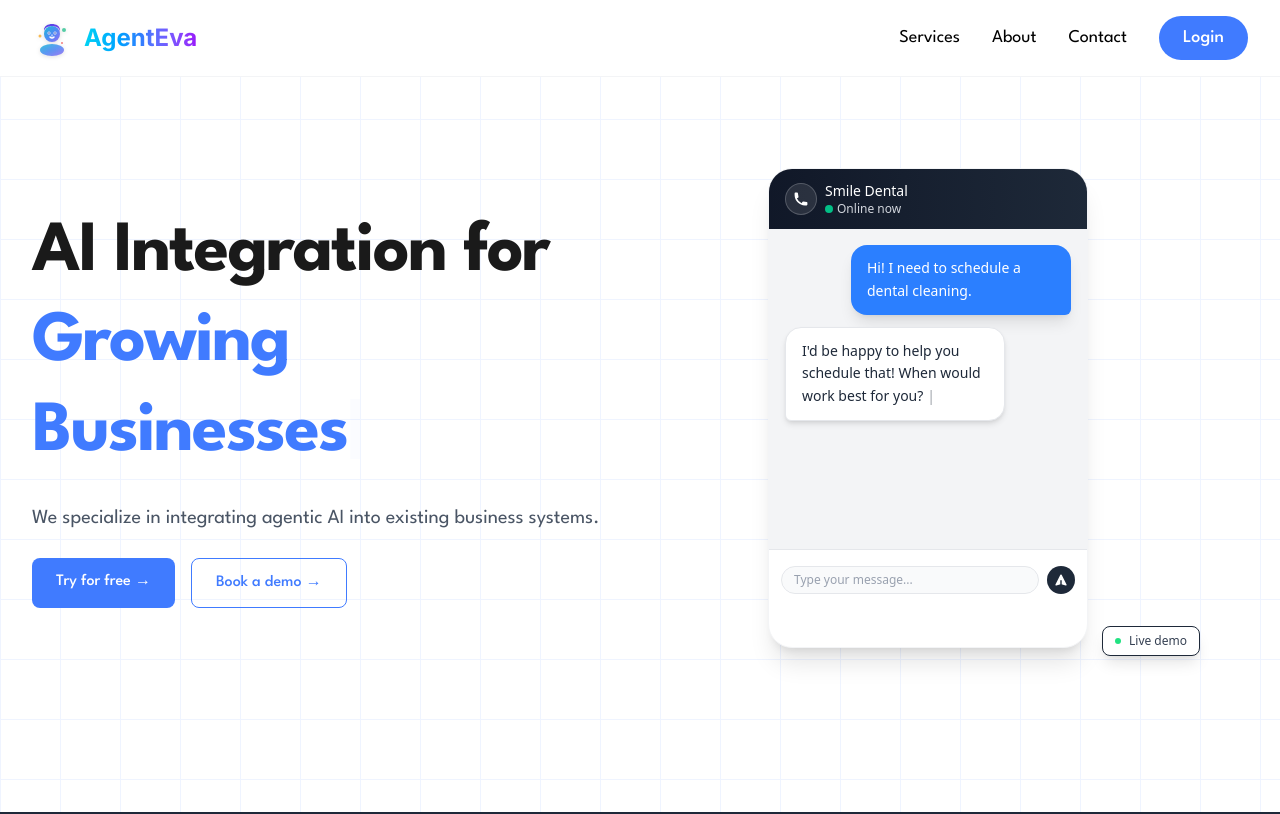
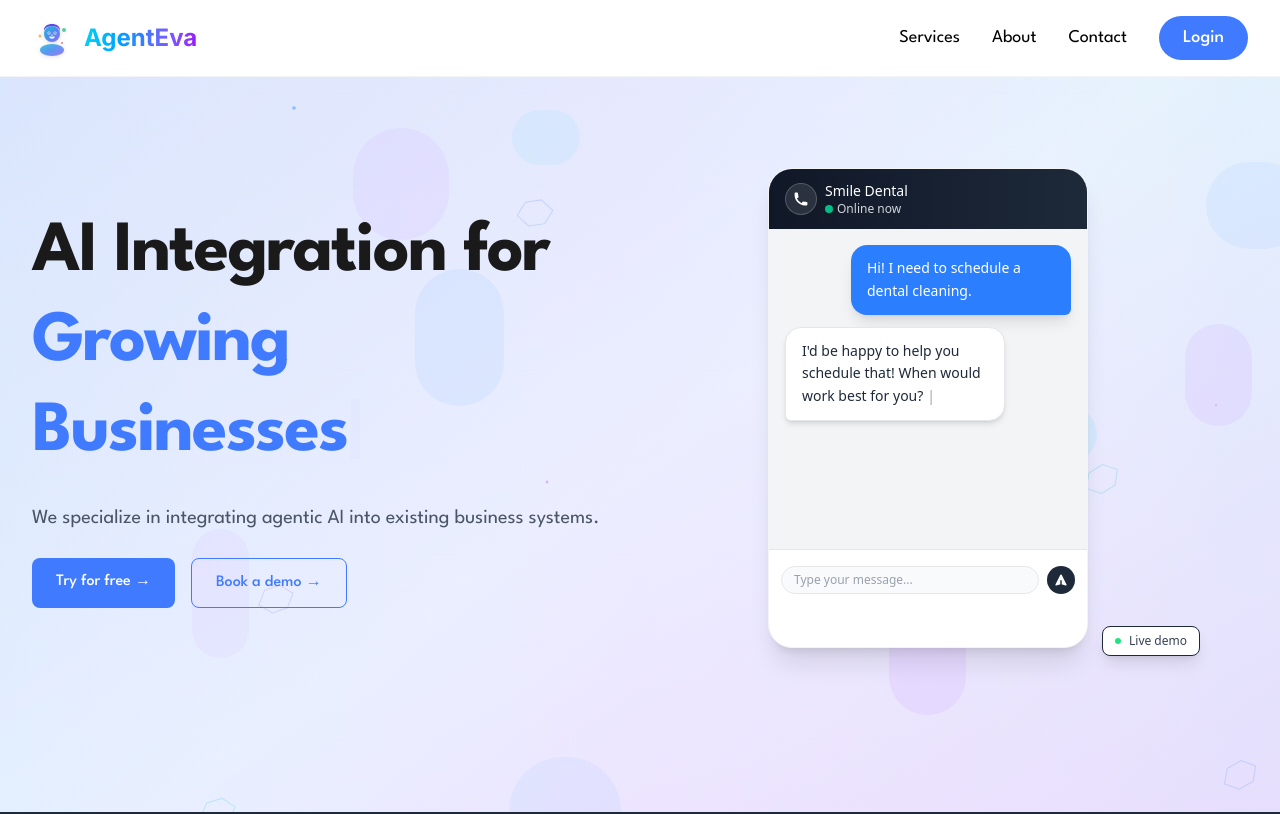
Before and after one commit to benpbooth/AlphaWorx, a Next.js app: page / in a window 1280 px wide. Shown: the top 814 px of the page. Built offline with nearby package versions, Linux system fonts and the light colour scheme.

Commit message:
Add futuristic moving background with animated particles, geometric shapes, and dynamic gradients

```diff
--- a/app/components/sections/Hero.tsx
+++ b/app/components/sections/Hero.tsx
@@ -89,17 +89,136 @@ const Hero: React.FC<HeroProps> = () => {
 
 
            return (
-          <section className="relative min-h-screen bg-white overflow-hidden">
-            {/* Checkered grid background (upright, non-animated) */}
-            <div className="absolute inset-0 opacity-[0.08] pointer-events-none">
-              <div
-                className="absolute inset-0"
-                style={{
-                  backgroundImage: `linear-gradient(0deg, #407bff 1px, transparent 1px), linear-gradient(90deg, #407bff 1px, transparent 1px)`,
-                  backgroundSize: '60px 60px',
-                  backgroundPosition: '0 0'
-                }}
-              />
+          <section className="relative min-h-screen bg-gradient-to-br from-slate-50 via-blue-50 to-purple-50 overflow-hidden">
+            {/* Futuristic Moving Background */}
+            <div className="absolute inset-0 pointer-events-none">
+              {/* Animated gradient overlay */}
+              <div className="absolute inset-0 bg-gradient-to-r from-blue-500/5 via-purple-500/5 to-cyan-500/5">
+                <motion.div
+                  className="absolute inset-0 bg-gradient-to-br from-blue-600/10 via-transparent to-purple-600/10"
+                  animate={{
+                    backgroundPosition: ['0% 0%', '100% 100%', '0% 0%'],
+                  }}
+                  transition={{
+                    duration: 20,
+                    repeat: Infinity,
+                    ease: "linear"
+                  }}
+                />
+              </div>
+
+              {/* Floating geometric shapes */}
+              {Array.from({ length: 12 }).map((_, i) => (
+                <motion.div
+                  key={i}
+                  className={`absolute rounded-full ${
+                    i % 3 === 0 ? 'bg-blue-400/20' : i % 3 === 1 ? 'bg-purple-400/20' : 'bg-cyan-400/20'
+                  }`}
+                  style={{
+                    width: `${Math.random() * 100 + 50}px`,
+                    height: `${Math.random() * 100 + 50}px`,
+                    left: `${Math.random() * 100}%`,
+                    top: `${Math.random() * 100}%`,
+                  }}
+                  animate={{
+                    x: [0, Math.random() * 200 - 100, 0],
+                    y: [0, Math.random() * 200 - 100, 0],
+                    scale: [1, Math.random() * 0.5 + 0.8, 1],
+                    opacity: [0.3, 0.7, 0.3],
+                  }}
+                  transition={{
+                    duration: Math.random() * 10 + 15,
+                    repeat: Infinity,
+                    ease: "easeInOut",
+                    delay: Math.random() * 5,
+                  }}
+                />
+              ))}
+
+              {/* Moving particles */}
+              {Array.from({ length: 20 }).map((_, i) => (
+                <motion.div
+                  key={`particle-${i}`}
+                  className={`absolute w-2 h-2 rounded-full ${
+                    i % 4 === 0 ? 'bg-blue-500' : i % 4 === 1 ? 'bg-purple-500' : i % 4 === 2 ? 'bg-cyan-500' : 'bg-indigo-500'
+                  }`}
+                  style={{
+                    left: `${Math.random() * 100}%`,
+                    top: `${Math.random() * 100}%`,
+                  }}
+                  animate={{
+                    x: [0, Math.random() * 400 - 200],
+                    y: [0, Math.random() * 400 - 200],
+                    opacity: [0, 1, 0],
+                    scale: [0, 1, 0],
+                  }}
+                  transition={{
+                    duration: Math.random() * 8 + 12,
+                    repeat: Infinity,
+                    ease: "easeInOut",
+                    delay: Math.random() * 10,
+                  }}
+                />
+              ))}
+
+              {/* Animated grid lines */}
+              <svg className="absolute inset-0 w-full h-full opacity-10" viewBox="0 0 1000 1000">
+                <defs>
+                  <pattern id="futuristicGrid" x="0" y="0" width="100" height="100" patternUnits="userSpaceOnUse">
+                    <motion.path
+                      d="M 100 0 L 0 0 0 100"
+                      fill="none"
+                      stroke="url(#gridGradient)"
+                      strokeWidth="1"
+                      initial={{ pathLength: 0, opacity: 0 }}
+                      animate={{ pathLength: 1, opacity: [0, 0.5, 0] }}
+                      transition={{
+                        duration: 4,
+                        repeat: Infinity,
+                        ease: "easeInOut",
+                        delay: Math.random() * 2,
+                      }}
+                    />
+                  </pattern>
+                  <linearGradient id="gridGradient" x1="0%" y1="0%" x2="100%" y2="100%">
+                    <stop offset="0%" stopColor="#3B82F6" />
+                    <stop offset="50%" stopColor="#8B5CF6" />
+                    <stop offset="100%" stopColor="#06B6D4" />
+                  </linearGradient>
+                </defs>
+                <rect width="100%" height="100%" fill="url(#futuristicGrid)" />
+              </svg>
+
+              {/* Floating hexagons */}
+              {Array.from({ length: 6 }).map((_, i) => (
+                <motion.div
+                  key={`hex-${i}`}
+                  className="absolute"
+                  style={{
+                    left: `${Math.random() * 100}%`,
+                    top: `${Math.random() * 100}%`,
+                  }}
+                  animate={{
+                    rotate: [0, 360],
+                    x: [0, Math.random() * 100 - 50, 0],
+                    y: [0, Math.random() * 100 - 50, 0],
+                  }}
+                  transition={{
+                    duration: Math.random() * 20 + 25,
+                    repeat: Infinity,
+                    ease: "linear",
+                  }}
+                >
+                  <svg width="40" height="40" viewBox="0 0 40 40" className="opacity-20">
+                    <polygon
+                      points="20,2 32,12 32,28 20,38 8,28 8,12"
+                      fill="none"
+                      stroke={i % 3 === 0 ? '#3B82F6' : i % 3 === 1 ? '#8B5CF6' : '#06B6D4'}
+                      strokeWidth="1"
+                    />
+                  </svg>
+                </motion.div>
+              ))}
             </div>
 
       {/* Main Content */}
```
